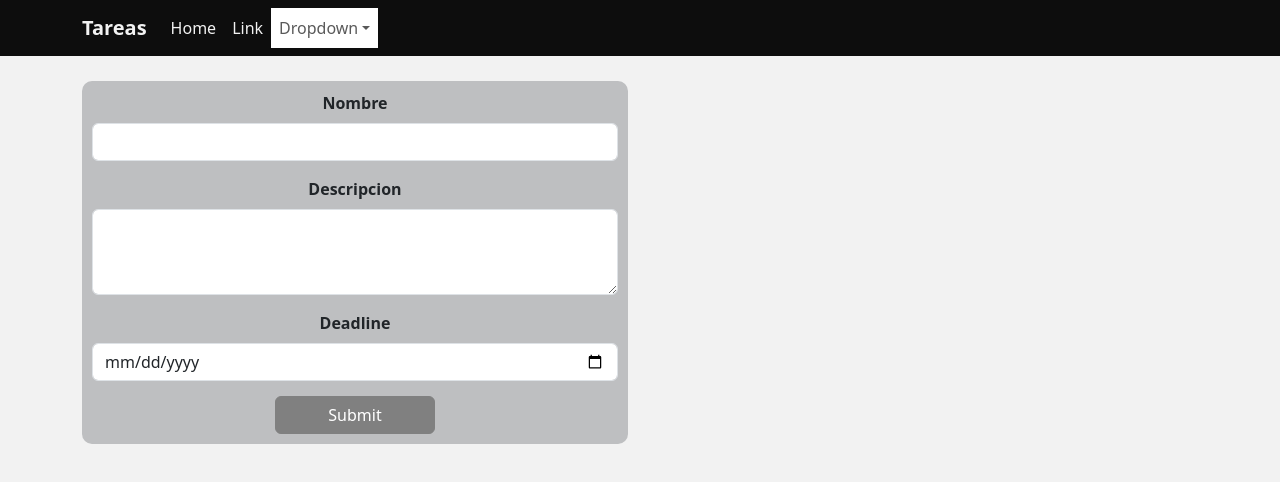
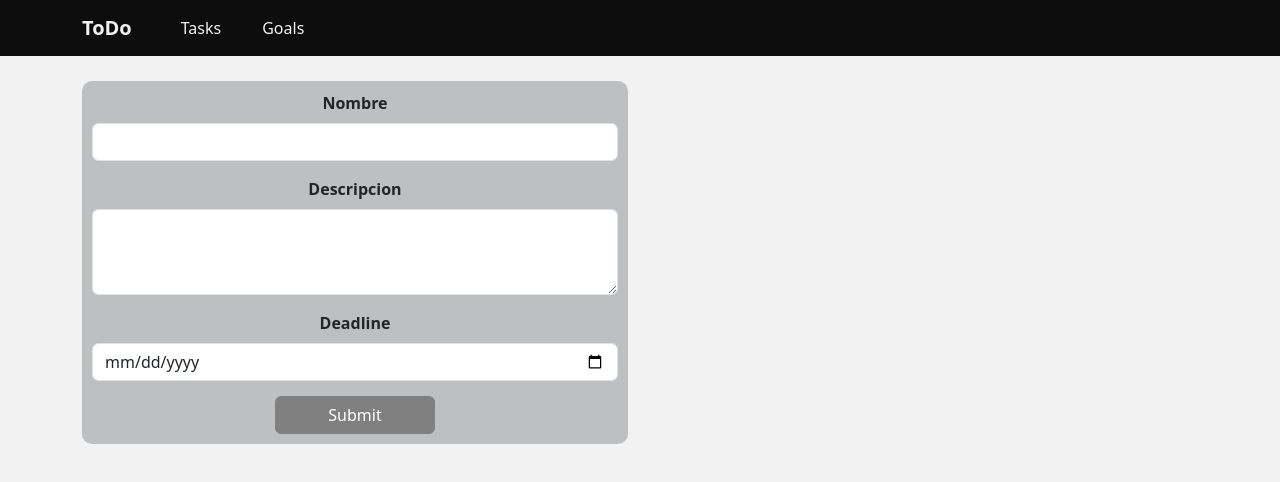
Before and after one commit to AngelSantizo/Inicio-con-React, a React (Create React App) app: page / in a window 1280 px wide. Shown: the top 482 px of the page. Built offline with nearby package versions, Linux system fonts and the light colour scheme.

Commit message:
cambios en diseño

```diff
--- a/src/componentes/menu/menu.js
+++ b/src/componentes/menu/menu.js
@@ -9,23 +9,12 @@ function Menu() {
   return (
     <Navbar expand="lg" className="NavBar">
       <Container>
-      <Navbar.Brand className='MenuBrand'>Tareas</Navbar.Brand>
+      <Navbar.Brand className='MenuBrand'>ToDo</Navbar.Brand>
         <Navbar.Toggle aria-controls="basic-navbar-nav" />
         <Navbar.Collapse id="basic-navbar-nav">
           <Nav className="me-auto">
-            <Nav.Link href="#home" className='HomeText'>Home</Nav.Link>
-            <Nav.Link href="#link" className='LinkText'>Link</Nav.Link>
-            <NavDropdown title="Dropdown" id="basic-nav-dropdown">
-              <NavDropdown.Item href="#action/3.1">Action</NavDropdown.Item>
-              <NavDropdown.Item href="#action/3.2">
-                Another action
-              </NavDropdown.Item>
-              <NavDropdown.Item href="#action/3.3">Something</NavDropdown.Item>
-              <NavDropdown.Divider />
-              <NavDropdown.Item href="#action/3.4">
-                Separated link
-              </NavDropdown.Item>
-            </NavDropdown>
+            <Nav.Link href="#home" className='HomeText'>Tasks</Nav.Link>
+            <Nav.Link href="#link" className='LinkText'>Goals</Nav.Link>
           </Nav>
         </Navbar.Collapse>
       </Container>
--- a/src/componentes/menu/menu.scss
+++ b/src/componentes/menu/menu.scss
@@ -21,3 +21,8 @@ $Secundario: #F2F2F2;
 #basic-nav-dropdown{
     background-color: white;
 }
+
+.HomeText{
+    margin-left: 25px;
+    margin-right: 25px;
+}
```
